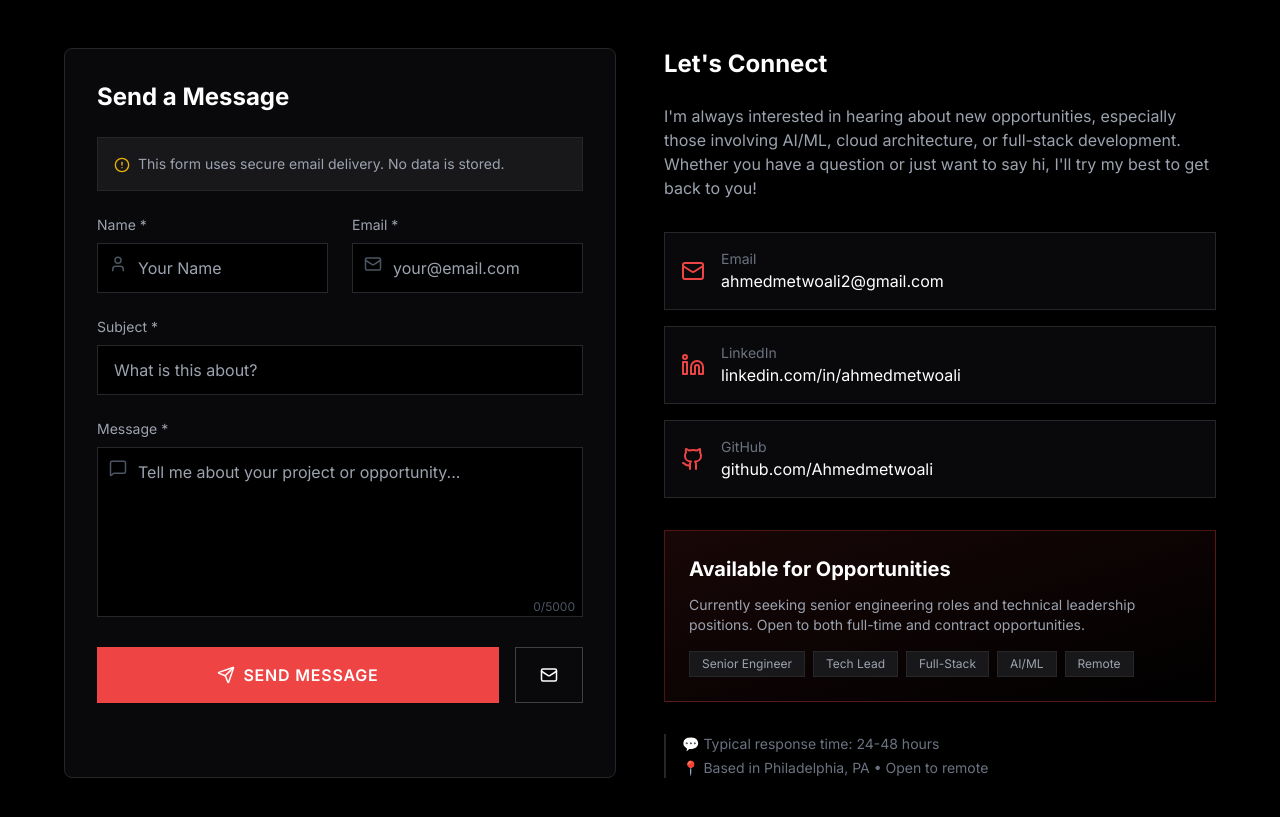
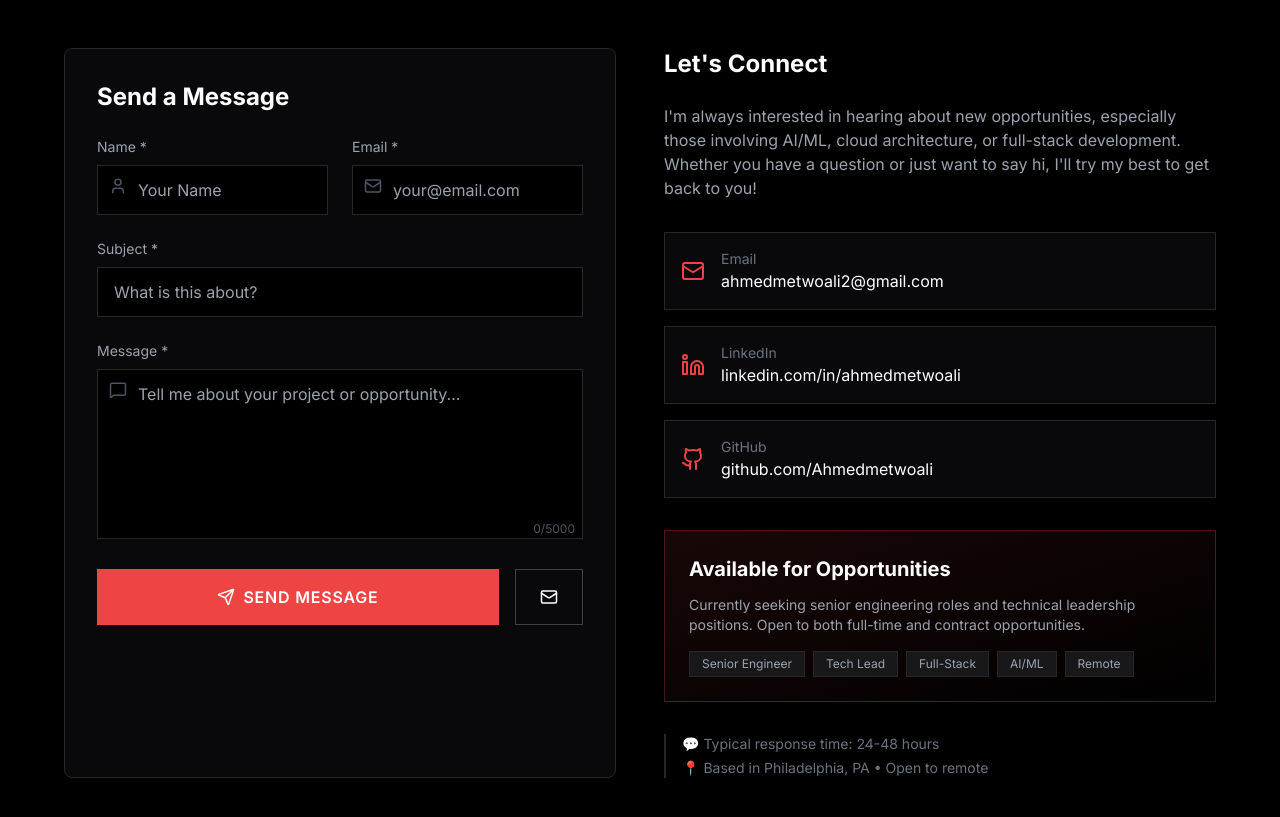
Before and after one commit to Ahmedmetwoali/portfolio, a Next.js app: page / in a window 1280 px wide. Shown: the part 6060-6877 px from the top of the page. Built offline with nearby package versions, Linux system fonts and the light colour scheme.

Commit message:
added contact form2

```diff
--- a/src/app/components/sections/Contact.tsx
+++ b/src/app/components/sections/Contact.tsx
@@ -118,12 +118,6 @@ ${formData.message}
             className="bg-zinc-950 border border-zinc-800 p-8 rounded-lg"
           >
             <h3 className="text-2xl font-bold mb-6">Send a Message</h3>
-
-            {/* Info banner */}
-            <div className="bg-zinc-900 border border-zinc-800 p-4 mb-6 text-sm text-gray-400">
-              <AlertCircle className="inline mr-2 text-yellow-500" size={16} />
-              This form uses secure email delivery. No data is stored.
-            </div>
 
             <form onSubmit={handleSubmit} className="space-y-6">
               <div className="grid md:grid-cols-2 gap-6">
```
